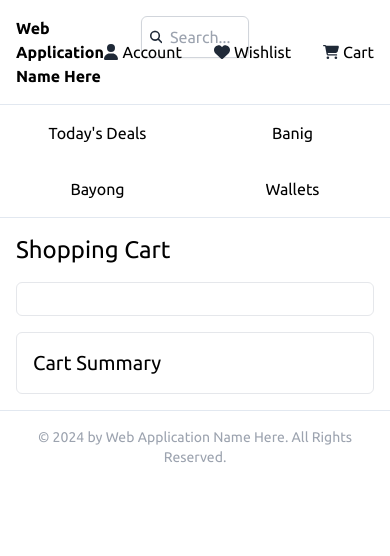
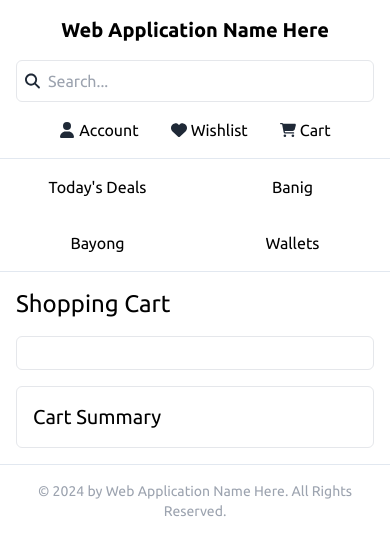
Before and after one commit to arantebw/sto-rosario-handicrafts, a Next.js app: page /cart in a window 390 px wide. Shown: the top 556 px of the page. Built offline with nearby package versions, Linux system fonts and the light colour scheme.

Commit message:
refactor(components): ♻️ remove the drop-shadow on item card

```diff
--- a/src/components/nav-header/index.tsx
+++ b/src/components/nav-header/index.tsx
@@ -6,14 +6,14 @@ import { SearchBox } from "../search-box";
 async function NavHeader() {
   return (
     <>
-      <header className="p-4 grid grid-cols-3 content-evenly gap-4">
-        <div className="flex flex-row items-center">
-          <h1 className="font-bold">{process.env.APP_NAME}</h1>
+      <header className="p-4 flex flex-col lg:grid lg:grid-cols-3 lg:content-evenly gap-4">
+        <div className="flex flex-row justify-center lg:justify-start items-center">
+          <h1 className="text-xl lg:text-2xl font-bold">{process.env.APP_NAME}</h1>
         </div>
         <div>
           <SearchBox />
         </div>
-        <nav className="flex flex-row gap-8 justify-end">
+        <nav className="flex flex-row gap-8 justify-center lg:justify-end">
           <Link href="/account" className="flex flex-row gap-1 items-center">
             <UserIcon width="16" height="16" />
             Account
--- a/src/components/product-card/index.tsx
+++ b/src/components/product-card/index.tsx
@@ -20,7 +20,7 @@ function ProductCard({
   price,
 }: ProductCardProps) {
   return (
-    <div className="max-w-sm rounded overflow-hidden shadow-lg">
+    <div className="max-w-sm rounded-md overflow-hidden border">
       <Link href={`/products/${productId}`}>
         <CldImage
           src={cloudinaryPublicId}
--- a/src/components/search-box/search-box.tsx
+++ b/src/components/search-box/search-box.tsx
@@ -11,7 +11,7 @@ const SearchBox: FC<SearchBoxProps> = ({ placeholder = "Search..." }) => {
   const [searchTerm, setSearchTerm] = useState("");
 
   return (
-    <div className="flex items-center border border-gray-300 rounded-md p-2 shadow-sm">
+    <div className="flex items-center border rounded-md p-2">
       <SearchIcon width="16" height="16" />
       <input
         type="text"
```
